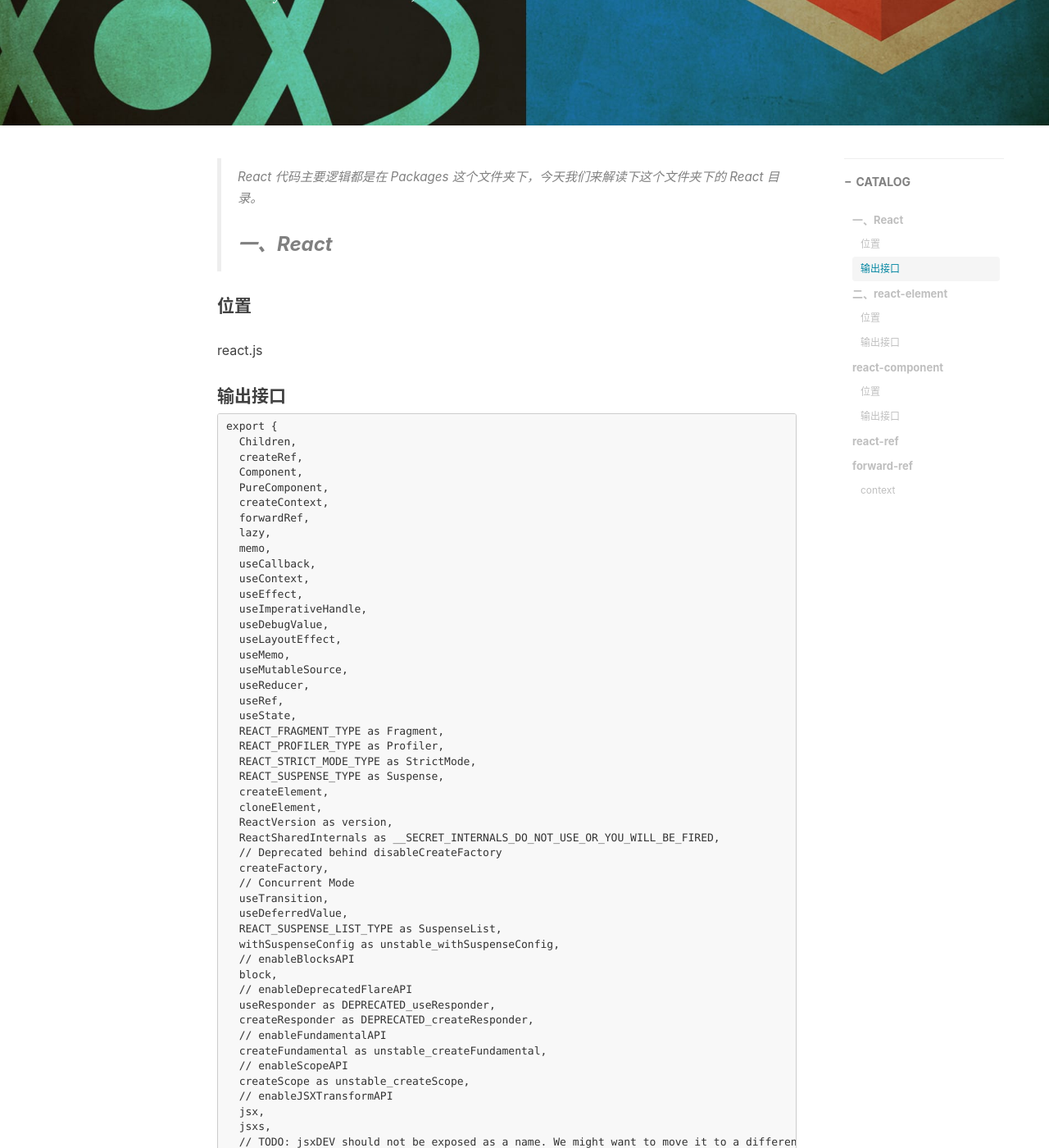
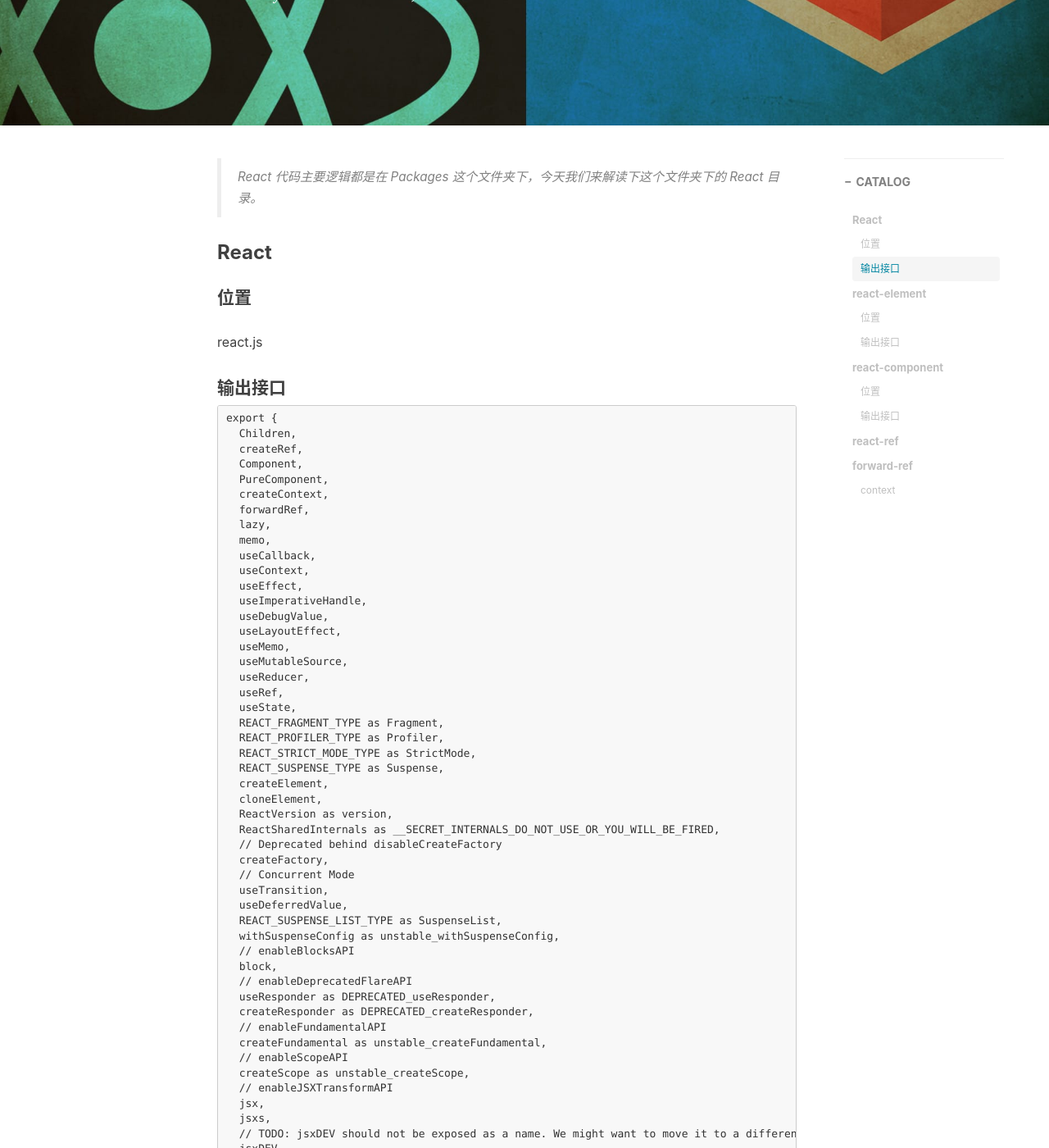
Before and after one commit to jiahao-si/jiahao-si.github.io, a Jekyll site: the page built from _posts/2020-03-17-React源码解读之packages_react.md, in a window 1280 px wide and 1400 px high, scrolled down 430 px. Shown: the whole window at 82% size. Built offline with Jekyll 4.4.1, drawn with Linux system fonts in a browser that asks for light colours; nearby versions of some CDN libraries; comment, search, counter and statistics services are not loaded; some of the changed text lies outside the part shown.

Commit message:
Update 2020-03-17-React源码解读之packages_react.md

````diff
--- a/_posts/2020-03-17-React源码解读之packages_react.md
+++ b/_posts/2020-03-17-React源码解读之packages_react.md
@@ -13,7 +13,8 @@
 ---
 
 >   React 代码主要逻辑都是在 Packages 这个文件夹下，今天我们来解读下这个文件夹下的 React 目录。
-###     一、React
+
+###     React
 
 ####    位置
 react.js
@@ -72,7 +73,7 @@
 };
 ```
 
-###    二、react-element
+###    react-element
 
 ####    位置
 ReactElement.js
````
